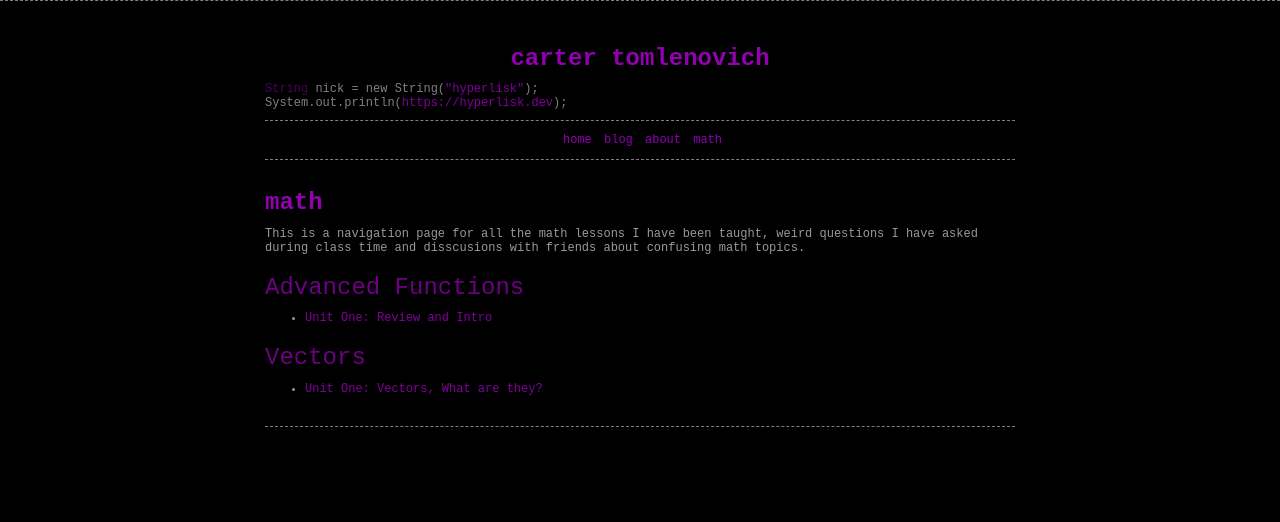
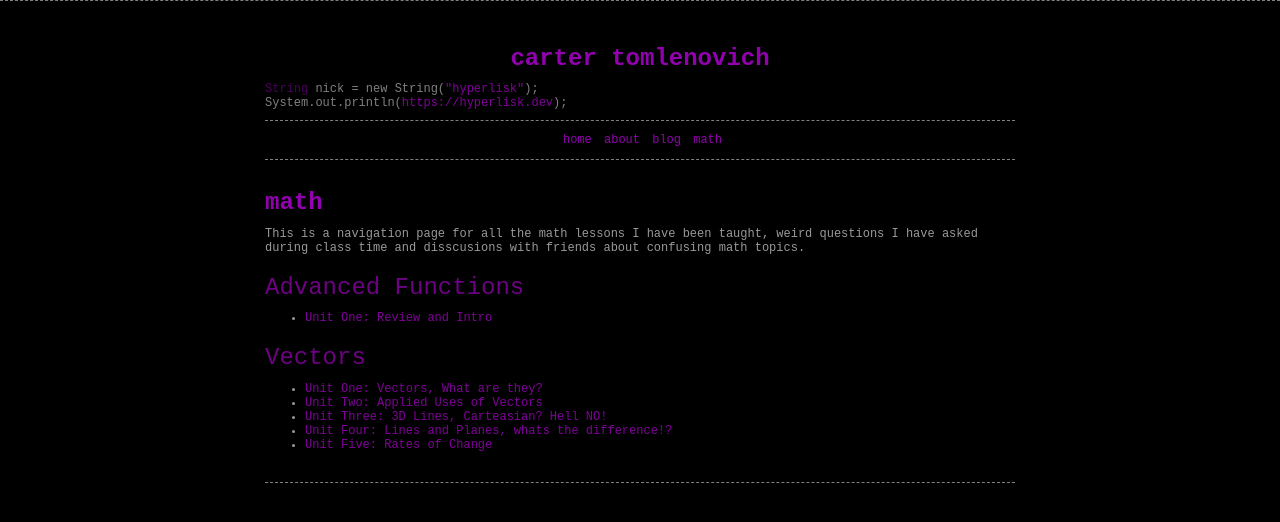
Before and after one commit to hyperliskdev/hyperliskdev.github.io, a Jekyll site: the page built from mathsite.md, in a window 1280 px wide. Shown: the top 522 px of the page. Built offline with Jekyll 4.4.1, drawn with Linux system fonts in a browser that asks for light colours.

```diff
--- a/_includes/menu.html
+++ b/_includes/menu.html
@@ -3,8 +3,8 @@
     <div class="menu">
       <ul>
           <li><a href="/">home</a></li>
+          <li><a href="/about">about</a></li>
           <li><a href="/blog">blog</a></li>
-          <li><a href="/about">about</a></li>
           <li><a href="/math">math</a></li>
       </ul>
     </div>
--- a/mathsite.md
+++ b/mathsite.md
@@ -19,4 +19,9 @@ This is a navigation page for all the math lessons I have been taught, weird que
 
 <ul>
     <li> <a href="/math/calc/unit_one">Unit One: Vectors, What are they?</a></li>
+    <li> <a href="/math/calc/unit_two">Unit Two: Applied Uses of Vectors</a></li>
+    <li> <a href="/math/calc/unit_three">Unit Three: 3D Lines, Carteasian? Hell NO!</a></li>
+    <li> <a href="/math/calc/unit_four">Unit Four: Lines and Planes, whats the difference!?</a></li>
+    <li> <a href="/math/calc/unit_five">Unit Five: Rates of Change</a></li>
+
 </ul>
```
Also changed, not shown: math/calc/unit_five.md (added, +5 -0 lines), math/calc/unit_four.md (added, +5 -0 lines), math/calc/unit_one.md (+5 -0 lines), math/calc/unit_three.md (added, +5 -0 lines), math/calc/unit_two.md (added, +5 -0 lines).
